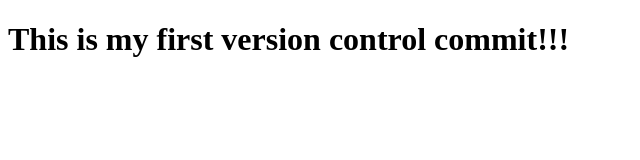
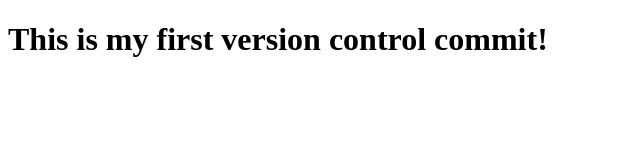
Before and after one commit to Foluso30/folu-git, a plain HTML site: page index.html in a window 1280 px wide. Shown: the full height of the page, 0-640 px from the left. Drawn offline with Linux system fonts and the light colour scheme.

Commit message:
updated the index file

```diff
--- a/index.html
+++ b/index.html
@@ -7,6 +7,6 @@
     <title>Document</title>
   </head>
   <body>
-    <h1>This is my first version control commit!!!</h1>
+    <h1>This is my first version control commit!</h1>
   </body>
 </html>
```
